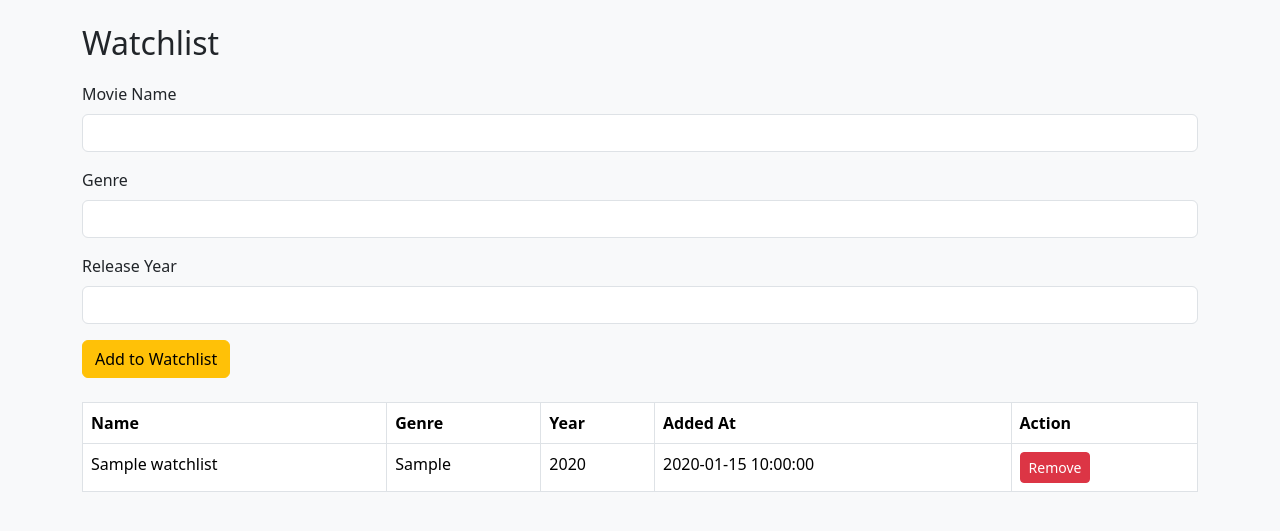
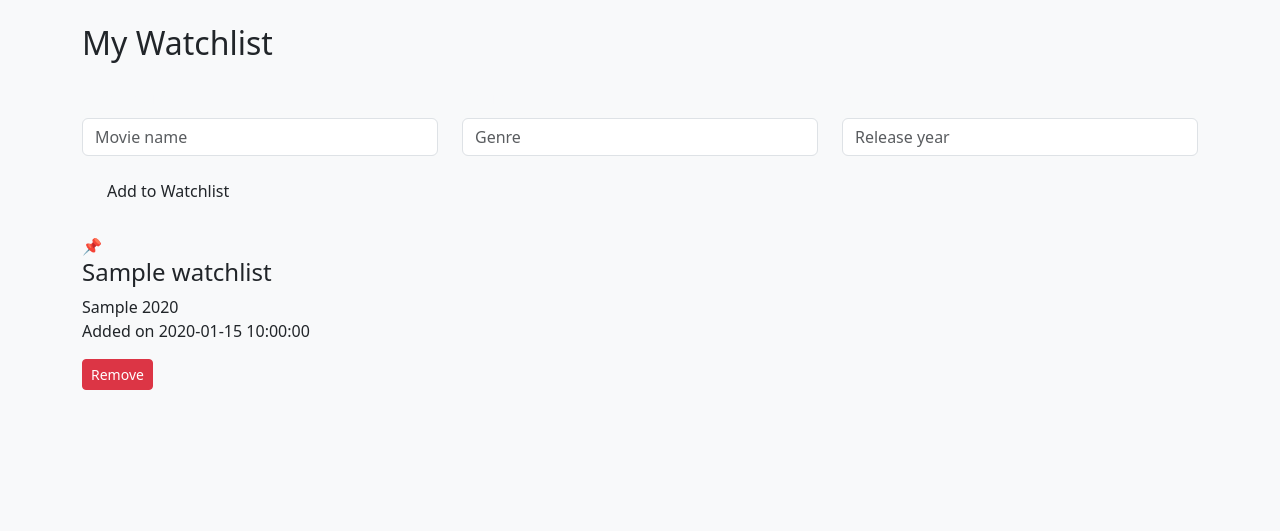
Before and after one commit to arranjan681/ReelLog, a Flask app: page /watchlist in a window 1280 px wide. Shown: the part 56-587 px from the top of the page. Run offline with Flask 3, Linux system fonts and the light colour scheme; a user stored in the database is signed in; tables that the repository leaves empty hold one stand-in row (values such as "Sample post").

Commit message:
Update watchlist.html

```diff
--- a/templates/watchlist.html
+++ b/templates/watchlist.html
@@ -1,46 +1,56 @@
 {% extends 'base.html' %}
 {% block content %}
-<h2>Watchlist</h2>
+<div class="glass-card form-card mb-4">
+    <h2 class="section-title mb-4">My Watchlist</h2>
 
-<form method="POST" class="mb-4">
+    <form method="POST">
         {{ form.hidden_tag() }}
-    <div class="mb-3">
-        {{ form.movie_name.label(class="form-label") }}
-        {{ form.movie_name(class="form-control") }}
+        <div class="row">
+            <div class="col-md-4 mb-3">
+                {{ form.movie_name.label(class="form-label text-light") }}
+                {{ form.movie_name(class="form-control custom-input", placeholder="Movie name") }}
             </div>
-    <div class="mb-3">
-        {{ form.genre.label(class="form-label") }}
-        {{ form.genre(class="form-control") }}
+
+            <div class="col-md-4 mb-3">
+                {{ form.genre.label(class="form-label text-light") }}
+                {{ form.genre(class="form-control custom-input", placeholder="Genre") }}
             </div>
-    <div class="mb-3">
-        {{ form.release_year.label(class="form-label") }}
-        {{ form.release_year(class="form-control") }}
+
+            <div class="col-md-4 mb-3">
+                {{ form.release_year.label(class="form-label text-light") }}
+                {{ form.release_year(class="form-control custom-input", placeholder="Release year") }}
             </div>
-    {{ form.submit(class="btn btn-warning") }}
+        </div>
+
+        {{ form.submit(class="btn btn-glow px-4") }}
     </form>
+</div>
 
-<table class="table table-bordered">
-    <thead>
-        <tr>
-            <th>Name</th>
-            <th>Genre</th>
-            <th>Year</th>
-            <th>Added At</th>
-            <th>Action</th>
-        </tr>
-    </thead>
-    <tbody>
+<div class="row g-4">
     {% for item in items %}
-        <tr>
-            <td>{{ item.movie_name }}</td>
-            <td>{{ item.genre }}</td>
-            <td>{{ item.release_year }}</td>
-            <td>{{ item.added_at.strftime('%Y-%m-%d %H:%M:%S') }}</td>
-            <td>
-                <a href="{{ url_for('delete_watchlist', id=item.id) }}" class="btn btn-danger btn-sm">Remove</a>
-            </td>
-        </tr>
+    <div class="col-md-6 col-lg-4">
+        <div class="movie-card watchlist-card">
+            <div class="movie-poster-placeholder">📌</div>
+            <div class="movie-content">
+                <h4>{{ item.movie_name }}</h4>
+                <div class="movie-meta">
+                    <span class="genre-badge">{{ item.genre }}</span>
+                    <span class="year-badge">{{ item.release_year }}</span>
+                </div>
+                <p class="timestamp-text">
+                    Added on {{ item.added_at.strftime('%Y-%m-%d %H:%M:%S') }}
+                </p>
+                <a href="{{ url_for('delete_watchlist', id=item.id) }}" class="btn btn-sm btn-danger">Remove</a>
+            </div>
+        </div>
+    </div>
     {% endfor %}
-    </tbody>
-</table>
+</div>
+
+{% if not items %}
+<div class="empty-state">
+    <h4>Your watchlist is empty</h4>
+    <p>Add movies you want to watch later.</p>
+</div>
+{% endif %}
 {% endblock %}
```
Lines whose indentation alone changed are shown as unchanged.
